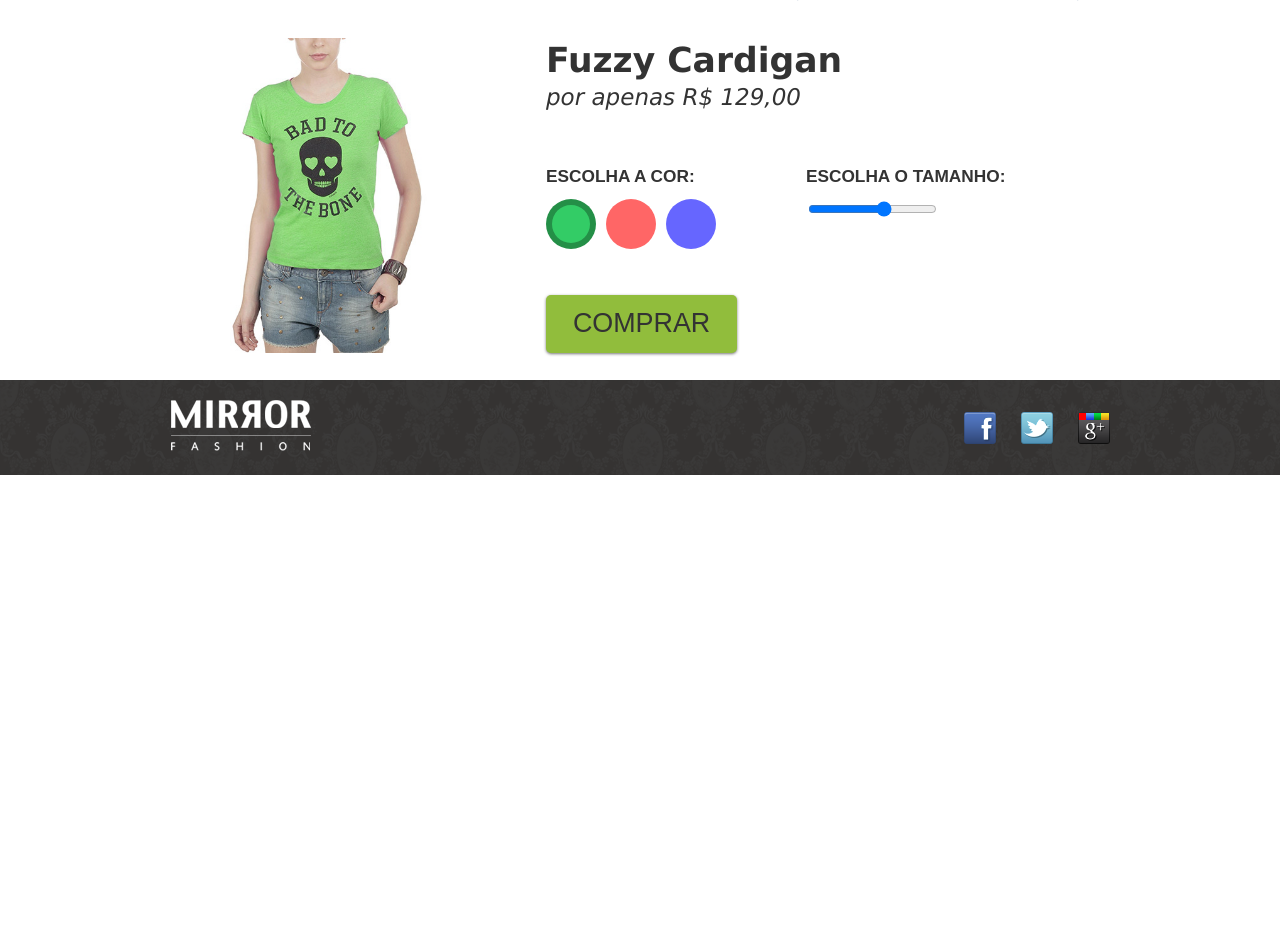
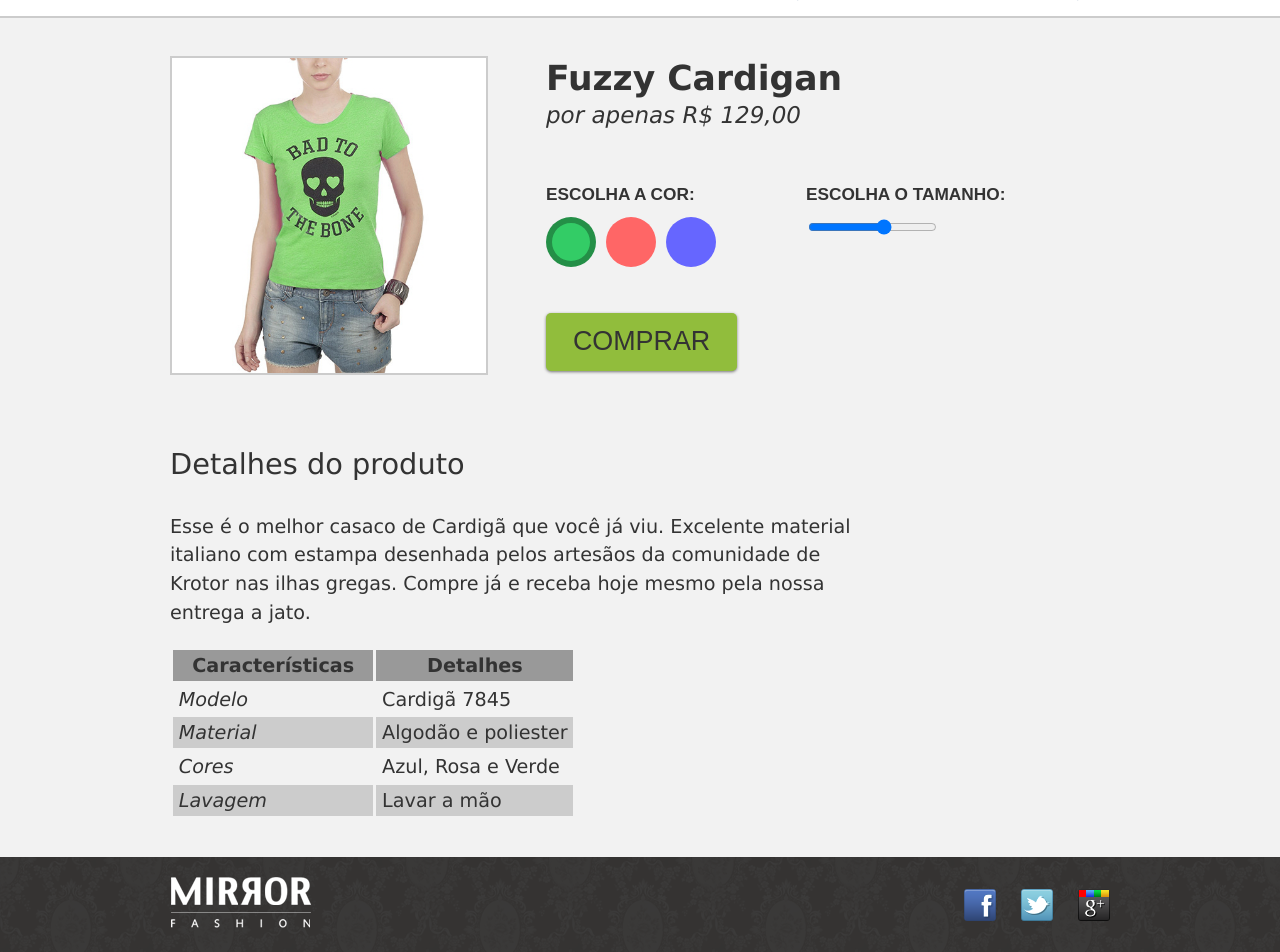
Before and after one commit to pmsoares/UFCD5414, a PHP site: page /produto.php in a window 1280 px wide. Shown: the part 88-1040 px from the top of the page. Before the commit the page ends 563 px from the top, so only its background shows below. Run offline with PHP 8.4, Linux system fonts and the light colour scheme.

Commit message:
Sessão de 27/06/2025

```diff
--- a/css/produto.css
+++ b/css/produto.css
@@ -1,3 +1,9 @@
+.produto-back{
+    background-color: #f2f2f2;
+    margin-top: 1em;
+    border-top: 2px solid #ccc;
+}
+
 .produto {
     color: #333;
     line-height: 1.3;
@@ -29,6 +35,7 @@
 .cores label img {
     display: block;
     max-width: 100%;
+    border: 2px solid #ccc;
 }
 
 .cores label::after {
@@ -88,6 +95,55 @@ label[for="azul"]::after {
     border-radius: 5px;
 }
 
+.detalhes {
+    padding: 2em 0;
+}
+
+.detalhes h3 {
+    font-size: 1.5em;
+    line-height: 2;
+}
+
+.detalhes p {
+    margin: 1em 0;
+    font-size: 1em;
+    line-height: 1.5;
+    max-width: 36em;
+}
+
+table {
+    border-spacing: 0.2em;
+    border-collapse: separate;
+}
+
+thead {
+    background-color: #999;
+}
+
+thead th {
+    font-weight: bold;
+    text-align: center;
+    padding: 0.3em 1em;
+}
+
+td {
+    padding: 0.3em;
+}
+
+tr:nth-child(2n) {
+    background-color: #ccc;
+}
+
+td:first-child {
+    font-style: italic;
+}
+
+@media (min-width: 500px) {
+    .detalhes {
+        font-size: 1.2em;
+    }
+}
+
 @media (min-width: 630px) {
     .produto {
         position: relative;
--- a/produto.php
+++ b/produto.php
@@ -4,6 +4,7 @@
    include("cabecalho.php");
    ?>
 
+   <div class="produto-back">
       <div class="container">
          <div class="produto">
             <h2>Fuzzy Cardigan</h2>
@@ -39,6 +40,41 @@
                <input type="submit" value="Comprar" class="comprar">
             </form>
          </div>
+
+         <div class="detalhes">
+            <h3>Detalhes do produto</h3>
+
+            <p>Esse é o melhor casaco de Cardigã que você já viu. Excelente material italiano com estampa desenhada pelos artesãos da comunidade de Krotor nas ilhas gregas. Compre já e receba hoje mesmo pela nossa entrega a jato.</p>
+
+            <table>
+               <thead>
+                  <tr>
+                     <th>Características</th>
+                     <th>Detalhes</th>
+                  </tr>
+               </thead>
+
+               <tbody>
+                  <tr>
+                     <td>Modelo</td>
+                     <td>Cardigã 7845</td>
+                  </tr>
+                  <tr>
+                     <td>Material</td>
+                     <td>Algodão e poliester</td>
+                  </tr>
+                  <tr>
+                     <td>Cores</td>
+                     <td>Azul, Rosa e Verde</td>
+                  </tr>
+                  <tr>
+                     <td>Lavagem</td>
+                     <td>Lavar a mão</td>
+                  </tr>
+               </tbody>
+            </table>
+         </div>
+      </div>
    </div>
 
    <?php include("rodape.php"); ?>
```
Lines whose indentation alone changed are shown as unchanged.
